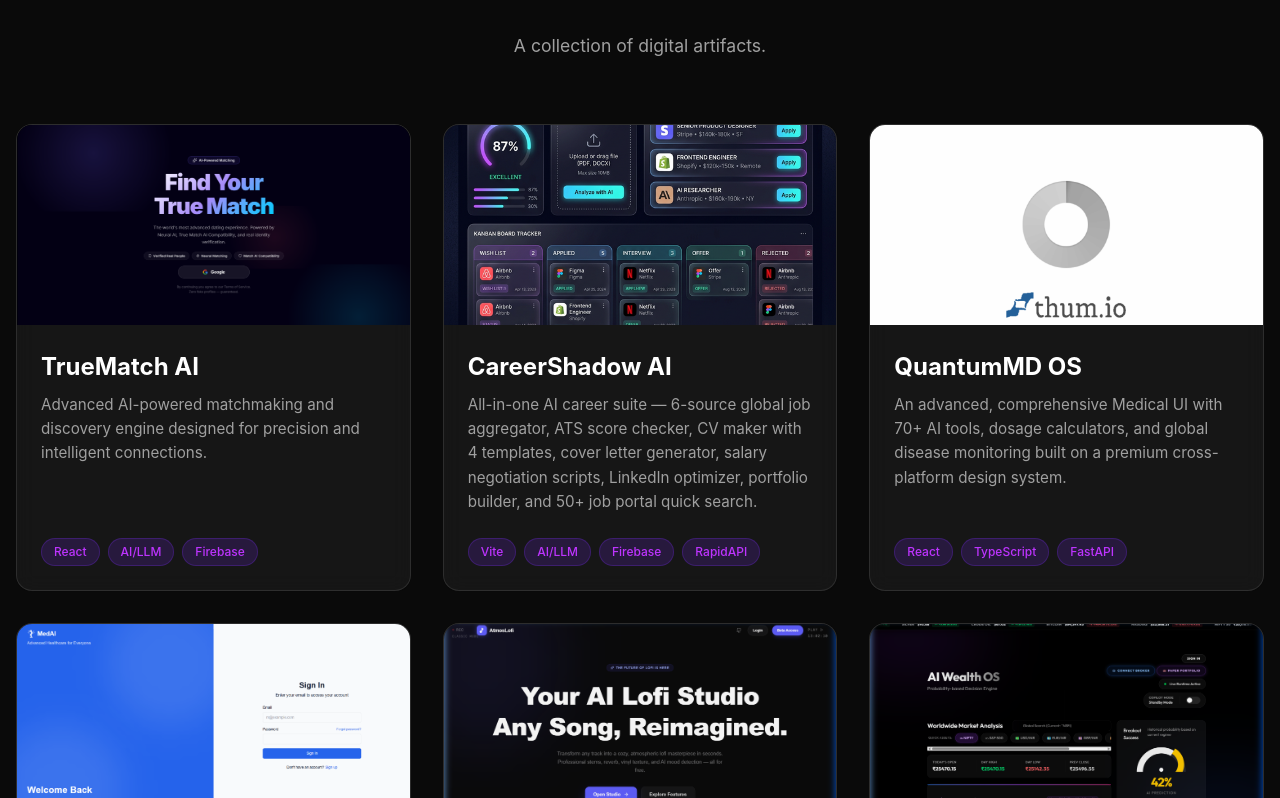
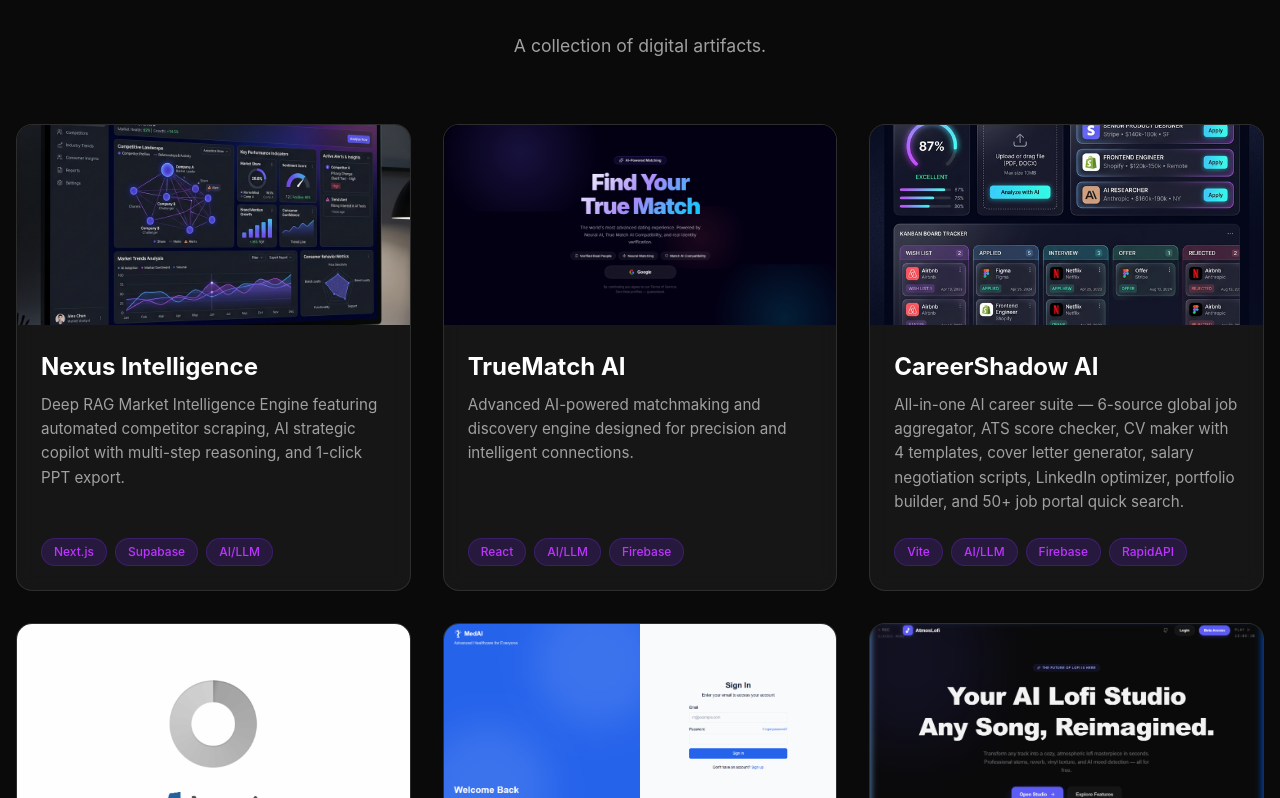
Before and after one commit to Shreyasranveer08/shreyas-portfolio, a React (Vite) app: page /projects in a window 1280 px wide. Shown: the part 502-1300 px from the top of the page. Built offline with nearby package versions, Linux system fonts and the light colour scheme.

Commit message:
Add Nexus Intelligence to portfolio

```diff
--- a/src/data/projects.js
+++ b/src/data/projects.js
@@ -1,4 +1,15 @@
 export const projects = [
+    {
+        id: 7,
+        title: "Nexus Intelligence",
+        description: "Deep RAG Market Intelligence Engine featuring automated competitor scraping, AI strategic copilot with multi-step reasoning, and 1-click PPT export.",
+        image: "/nexusintel.png",
+        tags: ["Next.js", "Supabase", "AI/LLM"],
+        links: {
+            github: "https://github.com/Shreyasranveer08/nexus-intelligence",
+            live: "https://nexus-intelligence-g2vvr7yk9.vercel.app"
+        }
+    },
     {
         id: 6,
         title: "TrueMatch AI",
```
Also changed, not shown: public/nexusintel.png (added).
